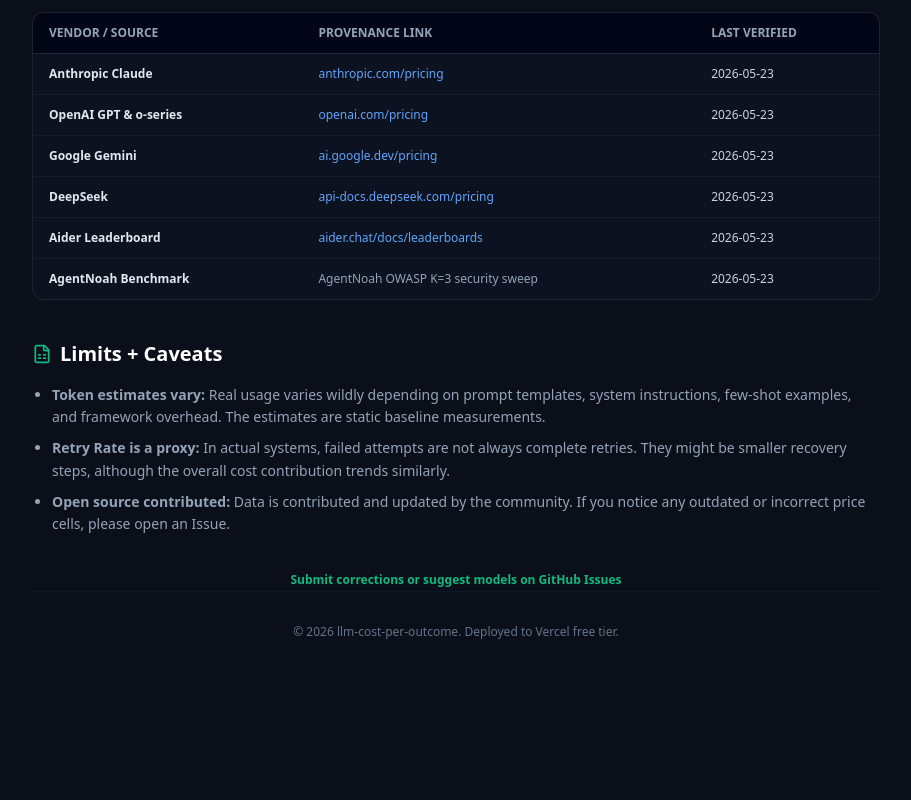
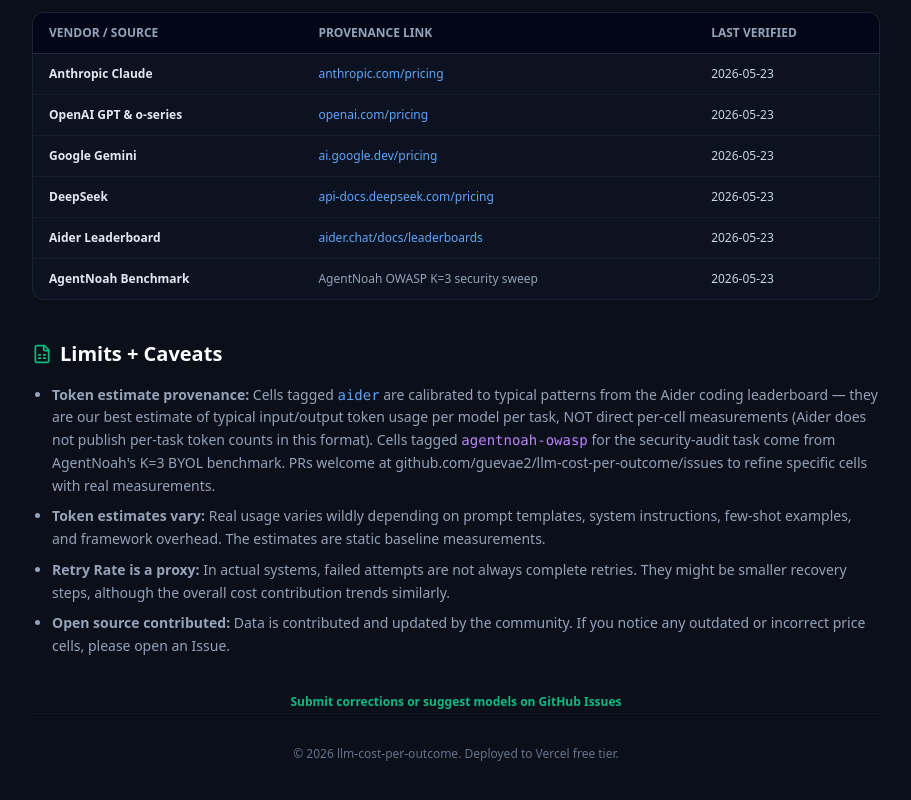
Before and after one commit to guevae2/llm-cost-per-outcome, a Next.js app: page /about in a window 1280 px wide. Shown: the part 723-1523 px from the top of the page, without its empty margins (184-1095 px from the left). Before the commit the page ends 1411 px from the top, so only its background shows below. Built offline with nearby package versions, Linux system fonts and the light colour scheme.

Commit message:
polish: dynamic retry slider label + honest token-estimate provenance disclosure

```diff
--- a/app/about/page.tsx
+++ b/app/about/page.tsx
@@ -139,6 +139,18 @@
           </h2>
           <ul className="list-disc pl-5 space-y-2 text-slate-400">
             <li>
+              <strong>Token estimate provenance:</strong> Cells tagged{" "}
+              <code className="text-blue-400">aider</code> are calibrated to typical
+              patterns from the Aider coding leaderboard — they are our best
+              estimate of typical input/output token usage per model per task, NOT
+              direct per-cell measurements (Aider does not publish per-task token
+              counts in this format). Cells tagged{" "}
+              <code className="text-purple-400">agentnoah-owasp</code> for the
+              security-audit task come from AgentNoah's K=3 BYOL benchmark. PRs
+              welcome at github.com/guevae2/llm-cost-per-outcome/issues to refine
+              specific cells with real measurements.
+            </li>
+            <li>
               <strong>Token estimates vary:</strong> Real usage varies wildly depending on prompt templates, system instructions, few-shot examples, and framework overhead. The estimates are static baseline measurements.
             </li>
             <li>
--- a/app/page.tsx
+++ b/app/page.tsx
@@ -151,7 +151,7 @@
             />
             <div className="flex justify-between text-[10px] text-slate-500 font-medium">
               <span>0.5x (Optimistic)</span>
-              <span>1.3x (Default)</span>
+              <span>{activeCategory?.defaultRetryRate.toFixed(1)}x (Task Default)</span>
               <span>3.0x (Pessimistic)</span>
             </div>
           </div>
```
Also changed, not shown: 1 other file (tests, documents, lock files or other folders).
